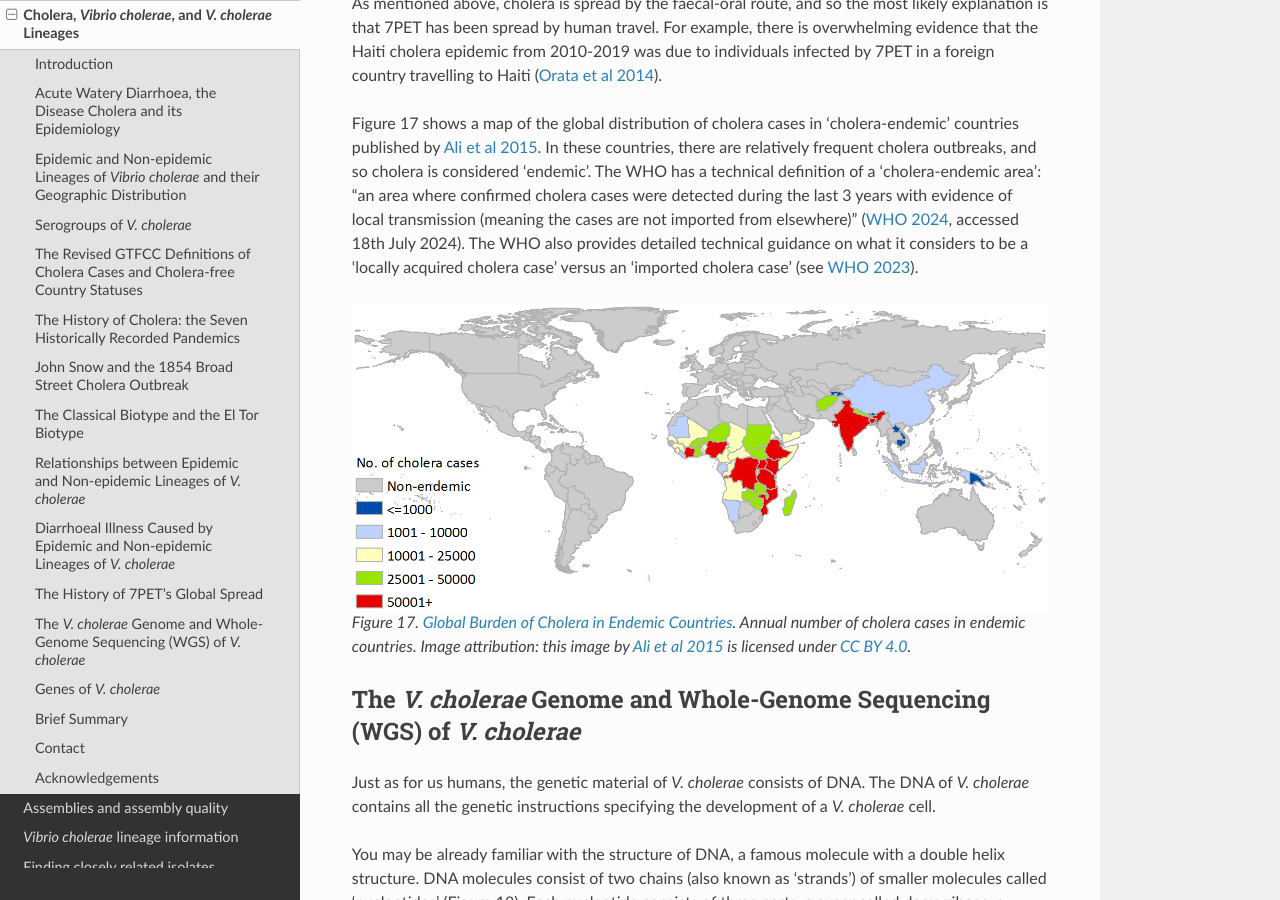
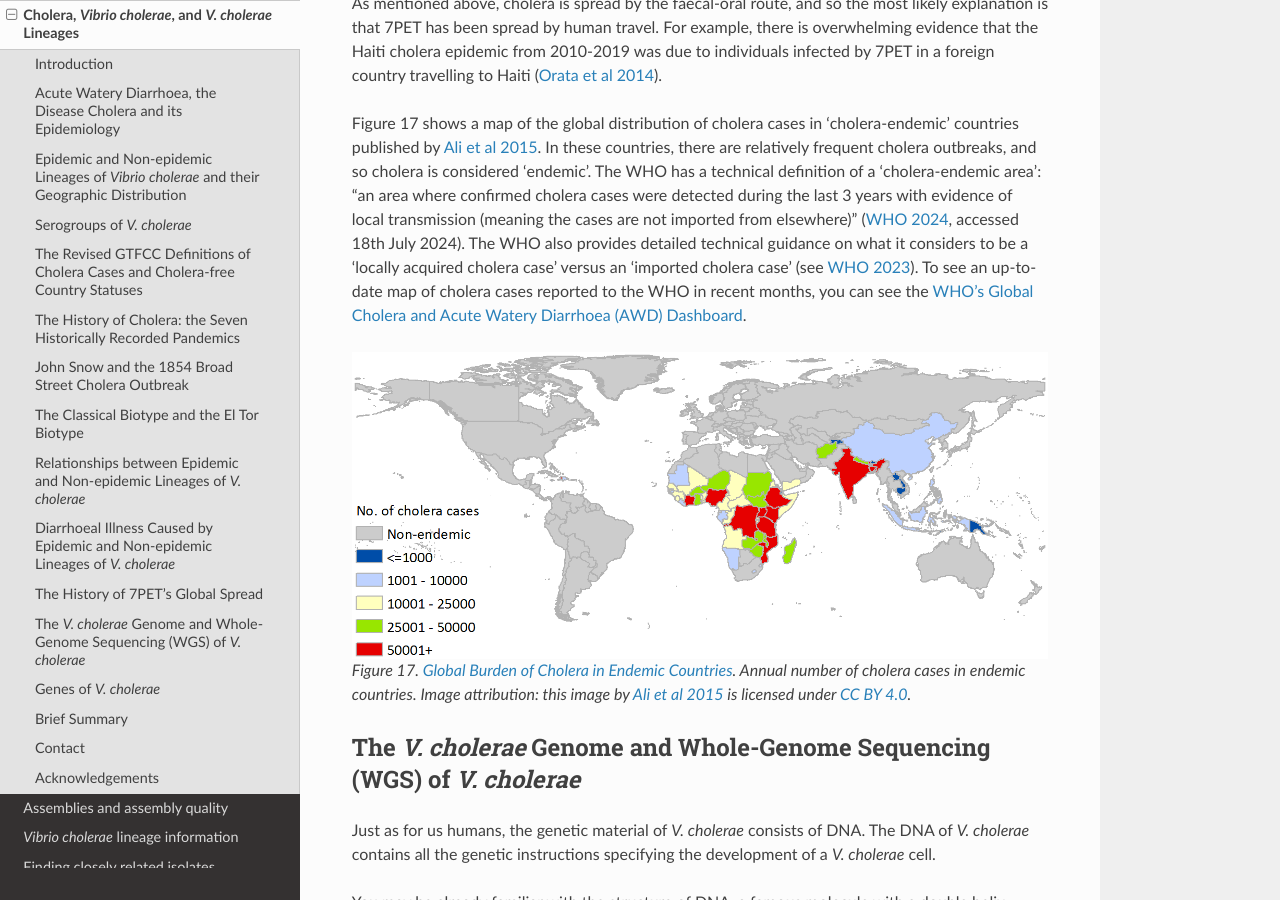
Before and after one commit to avrilcoghlan/cholerabook, a Sphinx documentation site: the page built from docs/source/vibriogenomes.rst, in a window 1280 px wide and 900 px high, scrolled down 18343 px. Built offline with Sphinx 7.4.7 and the Read the Docs theme 2.0.0, drawn with Linux system fonts in a browser that asks for light colours.

Commit message:
Update vibriogenomes.rst

```diff
--- a/docs/source/vibriogenomes.rst
+++ b/docs/source/vibriogenomes.rst
@@ -639,12 +639,16 @@ The WHO has a technical definition of a 'cholera-endemic area':
 (`WHO 2024`_, accessed 18th July 2024).
 The WHO also provides detailed technical guidance on what it considers to be
 a 'locally acquired cholera case' versus an 'imported cholera case' (see `WHO 2023`_).
+To see an up-to-date map of cholera cases reported to the WHO in recent months, you can see
+the `WHO's Global Cholera and Acute Watery Diarrhoea (AWD) Dashboard`_.
 
 .. _WHO 2024: https://www.who.int/news-room/fact-sheets/detail/cholera
 
 .. _WHO 2023: https://www.gtfcc.org/wp-content/uploads/2023/02/gtfcc-public-health-surveillance-for-cholera-interim-guidance.pdf
 
 .. _Ali et al 2015: https://pubmed.ncbi.nlm.nih.gov/26043000/
+
+.. _WHO's Global Cholera and Acute Watery Diarrhoea (AWD) Dashboard: https://who-global-cholera-and-awd-dashboard-1-who.hub.arcgis.com/
 
 .. figure:: CholeraCasesMap2.png
   :width: 800
```
